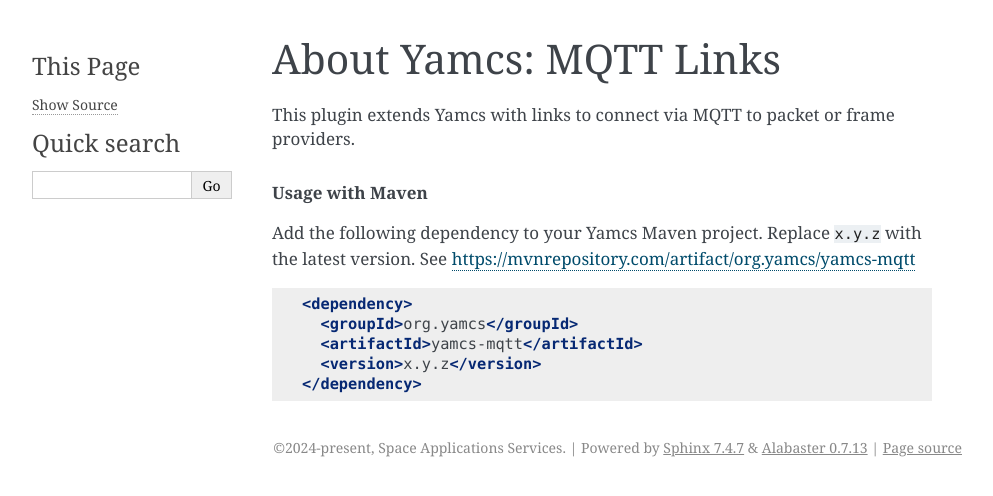
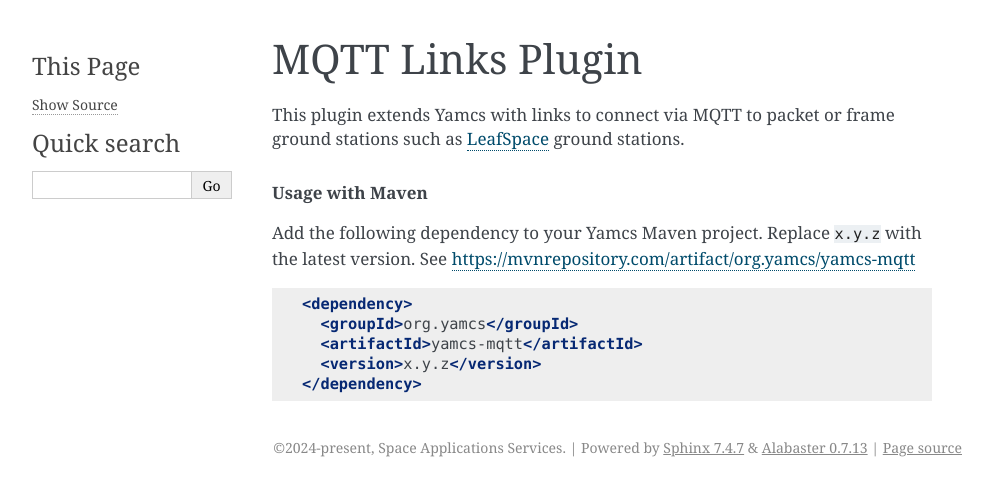
Before and after one commit to tm2space/yamcs-mqtt, a Sphinx documentation site: the page built from docs/about.rst, in a window 1280 px wide. Shown: the top 496 px of the page, without its empty margins (148-1141 px from the left). Built offline with Sphinx 7.4.7, drawn with Linux system fonts in a browser that asks for light colours.

Commit message:
small doc update

```diff
--- a/docs/about.rst
+++ b/docs/about.rst
@@ -1,7 +1,7 @@
-About Yamcs: MQTT Links
+MQTT Links Plugin
 =======================
 
-This plugin extends Yamcs with links to connect via MQTT to packet or frame providers.
+This plugin extends Yamcs with links to connect via MQTT to packet or frame ground stations such as `LeafSpace <https://leaf.space>`_ ground stations.
 
 .. rubric:: Usage with Maven
 
```
